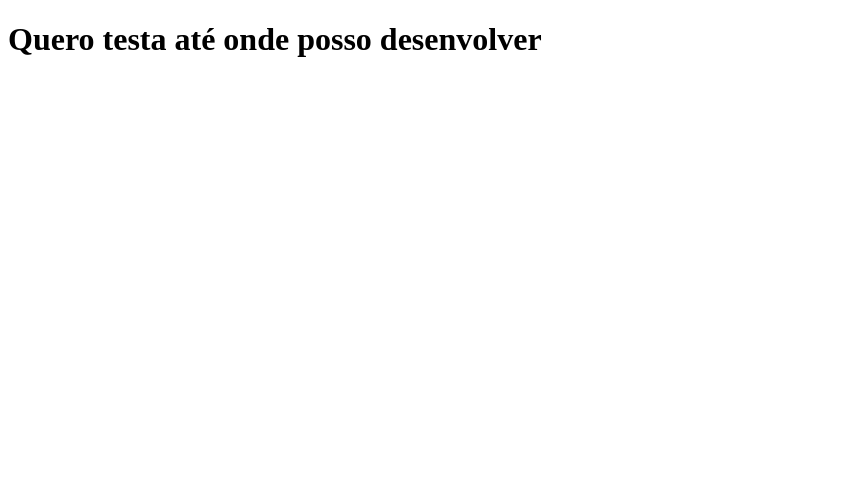
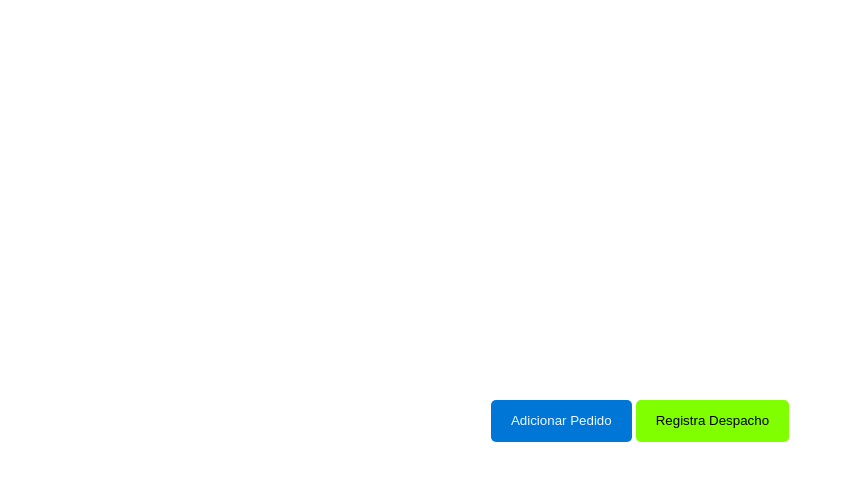
Before and after one commit to Willmega35/Sistem-ERP-CRM, a website with bundled scripts: page index.html in a window 1280 px wide. Shown: the whole page, without its empty margins (0-843 px from the left). Built offline with nearby package versions, Linux system fonts and the light colour scheme.

Commit message:
style: Criação de dos butões de controle de pedido

```diff
--- a/index.html
+++ b/index.html
@@ -3,10 +3,16 @@
 <head>
   <meta charset="UTF-8">
   <meta name="viewport" content="width=device-width, initial-scale=1.0">
+  <link rel="stylesheet" href="./style/style.css">
   <title>Projeto inicial</title>
 </head>
 <body>
-  <h1>Quero testa até onde posso desenvolver</h1>
+  <!-- <h1>Quero testa até onde posso desenvolver</h1> -->
+  <div class="bottons">
+    <button class="bottons__add">Adicionar Pedido</button>
+    <button class="bottons__complete">Registra Despacho</button>
+  </div>
+
 
   <script src="index.ts"></script>
 </body>
--- /dev/null
+++ b/style/style.css
@@ -0,0 +1,48 @@
+* {
+  padding: 0;
+  margin: 0;
+  box-sizing: border-box;
+}
+
+body {
+  text-align: center
+}
+
+.bottons{
+  margin-top: 25em;
+  width: 100vw;
+
+  button {
+    border: none;
+    border-radius: 5px;
+    padding: 1em 1.5em;
+  }
+
+  .bottons__add{
+    color: aliceblue;
+    background-color: rgb(0, 118, 214);
+
+    transition: background-color .5s ease-out;
+  }
+
+  .bottons__add:hover{
+    border: 1px solid black;
+    color: #8a8787;
+    background-color: rgba(144, 205, 255, 0.404);
+  }
+
+  .bottons__complete{
+    background-color: chartreuse;
+    transition:
+      background-color .3s ease-in,
+      color .6s ease-out,
+      border-radius .5s ease-in-out
+    ;
+  }
+
+  .bottons__complete:hover{
+    color: whitesmoke;
+    border-radius: 8px;
+    background-color: #56ac00;
+  }
+}
```
